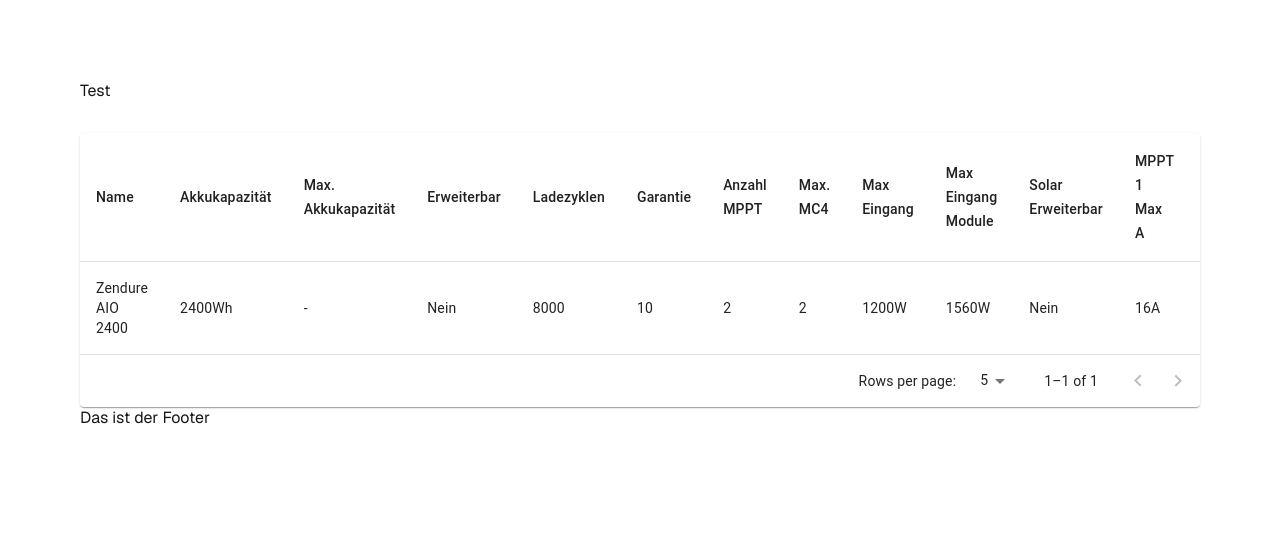
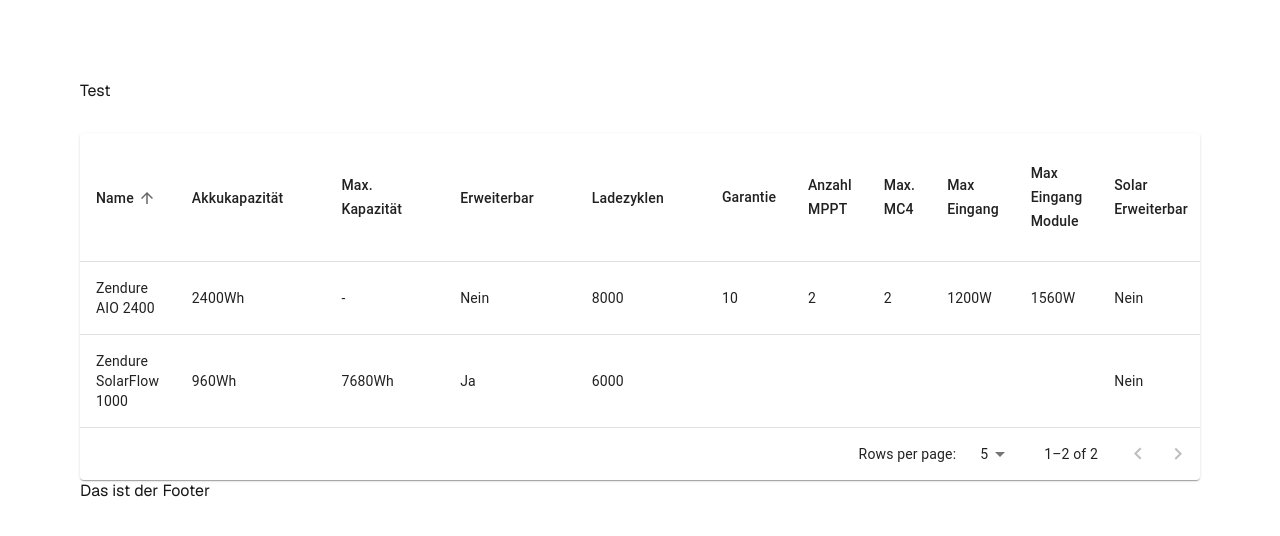
Before and after one commit to shortaktien/balkonkraftwerkvergleich24, a Next.js app in the folder balkonkraftwerk-vergleich24/: page / in a window 1280 px wide. Shown: the top 536 px of the page. Built offline with nearby package versions, Linux system fonts and the light colour scheme.

Commit message:
auslagerung der produkte in eine separate Datei

```diff
--- a/balkonkraftwerk-vergleich24/app/TableComponent.js
+++ b/balkonkraftwerk-vergleich24/app/TableComponent.js
@@ -1,58 +1,55 @@
 import React from 'react';
-import { Table, TableBody, TableCell, TableContainer, TableHead, TableRow, TablePagination, Paper } from '@mui/material';
+import {
+    Table,
+    TableBody,
+    TableCell,
+    TableContainer,
+    TableHead,
+    TableRow,
+    TablePagination,
+    Paper,
+    TableSortLabel,
+ } from '@mui/material';
 
-// Produkt-Daten
-const rows = [
-  {
-    name: "Zendure AIO 2400",
-    akkukapazitaet: "2400Wh",
-    maxKapazitaet: "-",
-    erweiterbar: "",
-    ladezyklen: 8000,
-    garantie: 10,
-    anzahlMPPT: 2,
-    maxMC4: 2,
-    maxEingang: "1200W",
-    maxEingangModule: "1560W",
-    solarErweiterbar: false,
-    mppt1A: "16A",
-    mppt1V: "60V",
-    mppt2A: "28A",
-    mppt2V: "60V",
-    mppt3A: "-",
-    mppt3V: "-",
-    mppt4A: "-",
-    mppt4V: "-",
-    gewichtAkku: "31,3kg",
-    gewichtLaderegler: "-",
-    akkuLaenge: "657mm",
-    akkuBreite: "427mm",
-    akkuHoehe: "150mm",
-    ladereglerLaenge: "-",
-    ladereglerBreite: "-",
-    ladereglerHoehe: "-",
-    bt: true,
-    wifi: true,
-    app: true,
-    cloud: true,
-    mqttCloud: "In Planung",
-    mqttOffline: "OpenSource",
-    heizung: true,
-    ipKlasse: 65,
-    notstrom: false,
-    maxAusgang: "-",
-    shellyPro: true,
-    wechselrichter: false,
-    bidirektional: false,
-    ladeanschluss: false,
-    website: "-",
-    amazon: "-",
-  },
-];
+ import rows from './products.json';
 
 export default function MaterialUITable() {
     const [page, setPage] = React.useState(0);
     const [rowsPerPage, setRowsPerPage] = React.useState(5);
+    const [order, setOrder] = React.useState('asc');
+    const [orderBy, setOrderBy] = React.useState('name');
+
+    const handleRequestSort = (event, property) => {
+        const isAsc = orderBy === property && order === 'asc';
+        setOrder(isAsc ? 'desc' : 'asc');
+        setOrderBy(property);
+      };
+
+      const stableSort = (array, comparator) => {
+        const stabilizedThis = array.map((el, index) => [el, index]);
+        stabilizedThis.sort((a, b) => {
+          const order = comparator(a[0], b[0]);
+          if (order !== 0) return order;
+          return a[1] - b[1];
+        });
+        return stabilizedThis.map((el) => el[0]);
+      };
+
+      const descendingComparator = (a, b, orderBy) => {
+        if (b[orderBy] < a[orderBy]) {
+          return -1;
+        }
+        if (b[orderBy] > a[orderBy]) {
+          return 1;
+        }
+        return 0;
+      };
+
+      const getComparator = (order, orderBy) => {
+        return order === 'desc'
+          ? (a, b) => descendingComparator(a, b, orderBy)
+          : (a, b) => -descendingComparator(a, b, orderBy);
+      };
 
       const handleChangePage = (event, newPage) => {
         setPage(newPage);
@@ -63,6 +60,9 @@
         setPage(0);
       };
 
+      const visibleRows = stableSort(rows, getComparator(order, orderBy))
+        .slice(page * rowsPerPage, page * rowsPerPage + rowsPerPage);
+
   return (
     <Paper sx={{ width: '100%', overflow: 'hidden' }}>
       <TableContainer sx={{ maxHeight: 440, overflowX: 'auto' }}>
@@ -70,11 +70,56 @@
           <TableHead>
             <TableRow>
               {/* Table Headers with fixed widths */}
-              <TableCell style={{ width: 150 }}>Name</TableCell>
-              <TableCell style={{ width: 150 }}>Akkukapazität</TableCell>
-              <TableCell style={{ width: 150 }}>Max. Akkukapazität</TableCell>
-              <TableCell style={{ width: 150 }}>Erweiterbar</TableCell>
-              <TableCell style={{ width: 150 }}>Ladezyklen</TableCell>
+              <TableCell style={{ width: 150 }} sortDirection={orderBy === 'name' ? order : false}>
+                <TableSortLabel
+                  active={orderBy === 'name'}
+                  direction={orderBy === 'name' ? order : 'asc'}
+                  onClick={(event) => handleRequestSort(event, 'name')}
+                >
+                  Name
+                </TableSortLabel>
+              </TableCell>
+
+              <TableCell style={{ width: 150 }} sortDirection={orderBy === 'akkukapazitaet' ? order : false}>
+                <TableSortLabel
+                  active={orderBy === 'akkukapazitaet'}
+                  direction={orderBy === 'akkukapazitaet' ? order : 'asc'}
+                  onClick={(event) => handleRequestSort(event, 'akkukapazitaet')}
+                >
+                  Akkukapazität
+                </TableSortLabel>
+              </TableCell>
+
+              <TableCell style={{ width: 150 }} sortDirection={orderBy === 'maxKapazitaet' ? order : false}>
+                <TableSortLabel
+                  active={orderBy === 'maxKapazitaet'}
+                  direction={orderBy === 'maxKapazitaet' ? order : 'asc'}
+                  onClick={(event) => handleRequestSort(event, 'maxKapazitaet')}
+                >
+                 Max. Kapazität
+                </TableSortLabel>
+              </TableCell>
+
+              <TableCell style={{ width: 150 }} sortDirection={orderBy === 'erweiterbar' ? order : false}>
+                <TableSortLabel
+                  active={orderBy === 'erweiterbar'}
+                  direction={orderBy === 'erweiterbar' ? order : 'asc'}
+                  onClick={(event) => handleRequestSort(event, 'erweiterbar')}
+                >
+                 Erweiterbar
+                </TableSortLabel>
+              </TableCell>
+
+              <TableCell style={{ width: 150 }} sortDirection={orderBy === 'ladezyklen' ? order : false}>
+                <TableSortLabel
+                  active={orderBy === 'ladezyklen'}
+                  direction={orderBy === 'ladezyklen' ? order : 'asc'}
+                  onClick={(event) => handleRequestSort(event, 'ladezyklen')}
+                >
+                 Ladezyklen
+                </TableSortLabel>
+              </TableCell>
+
               <TableCell style={{ width: 150 }}>Garantie</TableCell>
               <TableCell style={{ width: 150 }}>Anzahl MPPT</TableCell>
               <TableCell style={{ width: 150 }}>Max. MC4</TableCell>
@@ -117,14 +162,14 @@
 
           <TableBody>
             {/* Rendering Rows */}
-            {rows
+            {visibleRows
               .slice(page * rowsPerPage, page * rowsPerPage + rowsPerPage)
               .map((row, index) => (
-                <TableRow key={index}>
+                <TableRow key={index} tabIndex={-1}>
                   <TableCell>{row.name}</TableCell>
                   <TableCell>{row.akkukapazitaet}</TableCell>
                   <TableCell>{row.maxKapazitaet}</TableCell>
-                  <TableCell>{row.erweiterbar || 'Nein'}</TableCell>
+                  <TableCell>{row.erweiterbar ? 'Ja' : 'Nein'}</TableCell>
                   <TableCell>{row.ladezyklen}</TableCell>
                   <TableCell>{row.garantie}</TableCell>
                   <TableCell>{row.anzahlMPPT}</TableCell>
@@ -149,18 +194,18 @@
                   <TableCell>{row.ladereglerBreite}</TableCell>
                   <TableCell>{row.ladereglerHoehe}</TableCell>
                   <TableCell>{row.bt ? 'Ja' : 'Nein'}</TableCell>
-                  <TableCell>{row.wifi}</TableCell>
-                  <TableCell>{row.app}</TableCell>
-                  <TableCell>{row.cloud}</TableCell>
-                  <TableCell>{row.mqttCloud}</TableCell>
-                  <TableCell>{row.heizung}</TableCell>
+                  <TableCell>{row.wifi ? 'Ja' : 'Nein'}</TableCell>
+                  <TableCell>{row.app ? 'Ja' : 'Nein'}</TableCell>
+                  <TableCell>{row.cloud ? 'Ja' : 'Nein'}</TableCell>
+                  <TableCell>{row.mqttCloud ? 'Ja' : 'Nein'}</TableCell>
+                  <TableCell>{row.heizung ? 'Ja' : 'Nein'}</TableCell>
                   <TableCell>{row.ipKlasse}</TableCell>
-                  <TableCell>{row.notstrom}</TableCell>
+                  <TableCell>{row.notstrom ? 'Ja' : 'Nein'}</TableCell>
                   <TableCell>{row.maxAusgang}</TableCell>
-                  <TableCell>{row.shellyPro}</TableCell>
-                  <TableCell>{row.wechselrichter}</TableCell>
-                  <TableCell>{row.bidirektional}</TableCell>
-                  <TableCell>{row.ladeanschluss}</TableCell>
+                  <TableCell>{row.shellyPro ? 'Ja' : 'Nein'}</TableCell>
+                  <TableCell>{row.wechselrichter ? 'Ja' : 'Nein'}</TableCell>
+                  <TableCell>{row.bidirektional ? 'Ja' : 'Nein'}</TableCell>
+                  <TableCell>{row.ladeanschluss ? 'Ja' : 'Nein'}</TableCell>
                   <TableCell>{row.website}</TableCell>
                   <TableCell>{row.amazon}</TableCell>
                 </TableRow>
--- /dev/null
+++ b/balkonkraftwerk-vergleich24/app/products.json
@@ -0,0 +1,54 @@
+[
+  {
+      "name": "Zendure AIO 2400",
+      "akkukapazitaet": "2400Wh",
+      "maxKapazitaet": "-",
+      "erweiterbar": false,
+      "ladezyklen": 8000,
+      "garantie": 10,
+      "anzahlMPPT": 2,
+      "maxMC4": 2,
+      "maxEingang": "1200W",
+      "maxEingangModule": "1560W",
+      "solarErweiterbar": false,
+      "mppt1A": "16A",
+      "mppt1V": "60V",
+      "mppt2A": "28A",
+      "mppt2V": "60V",
+      "mppt3A": "-",
+      "mppt3V": "-",
+      "mppt4A": "-",
+      "mppt4V": "-",
+      "gewichtAkku": "31,3kg",
+      "gewichtLaderegler": "-",
+      "akkuLaenge": "657mm",
+      "akkuBreite": "427mm",
+      "akkuHoehe": "150mm",
+      "ladereglerLaenge": "-",
+      "ladereglerBreite": "-",
+      "ladereglerHoehe": "-",
+      "bt": true,
+      "wifi": true,
+      "app": true,
+      "cloud": true,
+      "mqttCloud": "In Planung",
+      "mqttOffline": "OpenSource",
+      "heizung": true,
+      "ipKlasse": 65,
+      "notstrom": false,
+      "maxAusgang": "-",
+      "shellyPro": true,
+      "wechselrichter": false,
+      "bidirektional": false,
+      "ladeanschluss": false,
+      "website": "-",
+      "amazon": "-"
+  },
+  {
+      "name": "Zendure SolarFlow 1000",
+      "akkukapazitaet": "960Wh",
+      "maxKapazitaet": "7680Wh",
+      "erweiterbar": true,
+      "ladezyklen": 6000
+  }
+]
--- a/balkonkraftwerk-vergleich24/package.json
+++ b/balkonkraftwerk-vergleich24/package.json
@@ -12,6 +12,7 @@
     "@emotion/react": "^11.14.0",
     "@emotion/styled": "^11.14.0",
     "@fontsource/roboto": "^5.1.1",
+    "@mui/icons-material": "^6.4.2",
     "@mui/material": "^6.4.2",
     "@mui/styled-engine-sc": "^6.4.2",
     "@table-library/react-table-library": "^4.1.7",
```
Also changed, not shown: 2 other files (tests, documents, lock files or other folders). Lines whose indentation alone changed are shown as unchanged.
